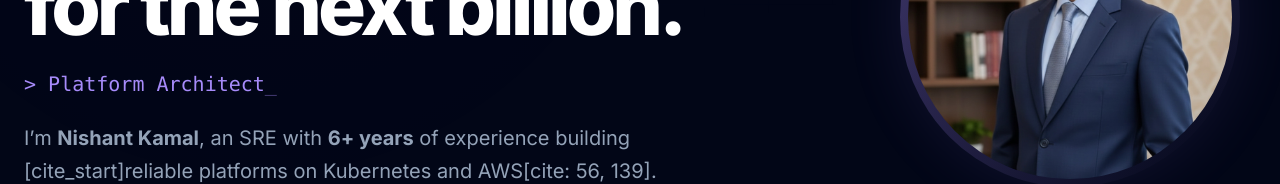
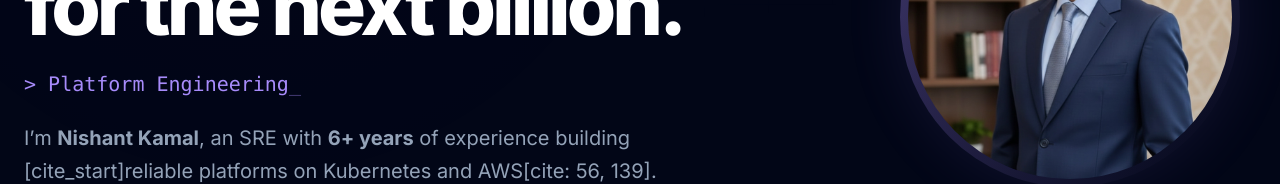
Before and after one commit to nishant-kamal/nishant-portfolio, a Next.js app: page / in a window 1280 px wide. Shown: the part 380-564 px from the top of the page. Built offline with nearby package versions, Linux system fonts and the light colour scheme.

Commit message:
Update Hero.js

```diff
--- a/components/Hero.js
+++ b/components/Hero.js
@@ -2,7 +2,7 @@
 
 import { useEffect, useState } from "react";
 
-const roles = ["Site Reliability Engineer", "Platform Architect", "Control Plane Engineer"];
+const roles = ["Site Reliability Engineer", "Platform Engineering", "Devops Engineer"];
 
 const bentoHighlights = [
   { icon: "☸️", title: "K8S ECOSYSTEM", desc: "Scaling production-grade clusters with zero-downtime and high availability." },
```
